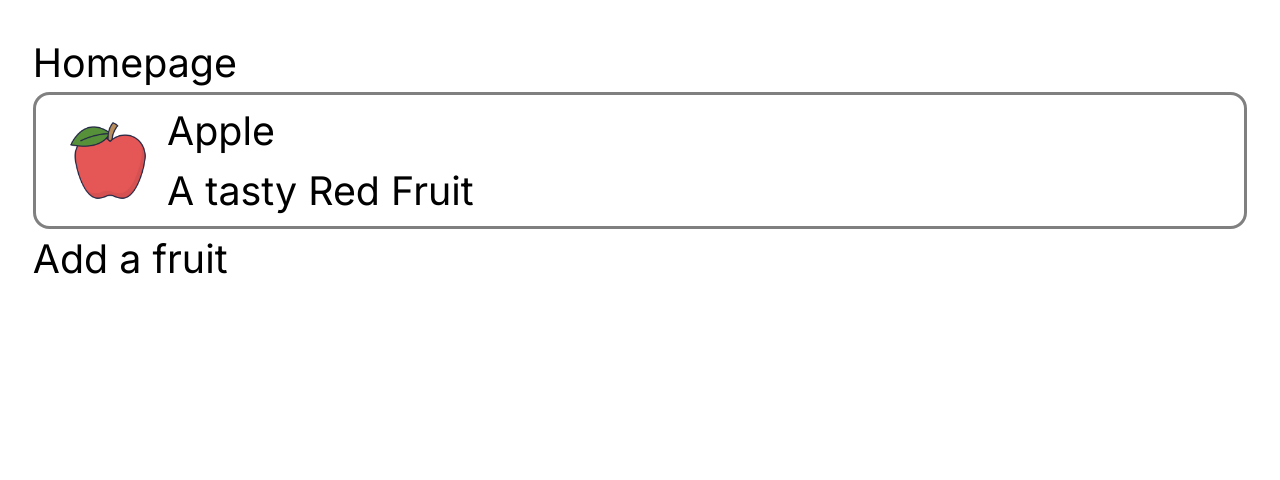
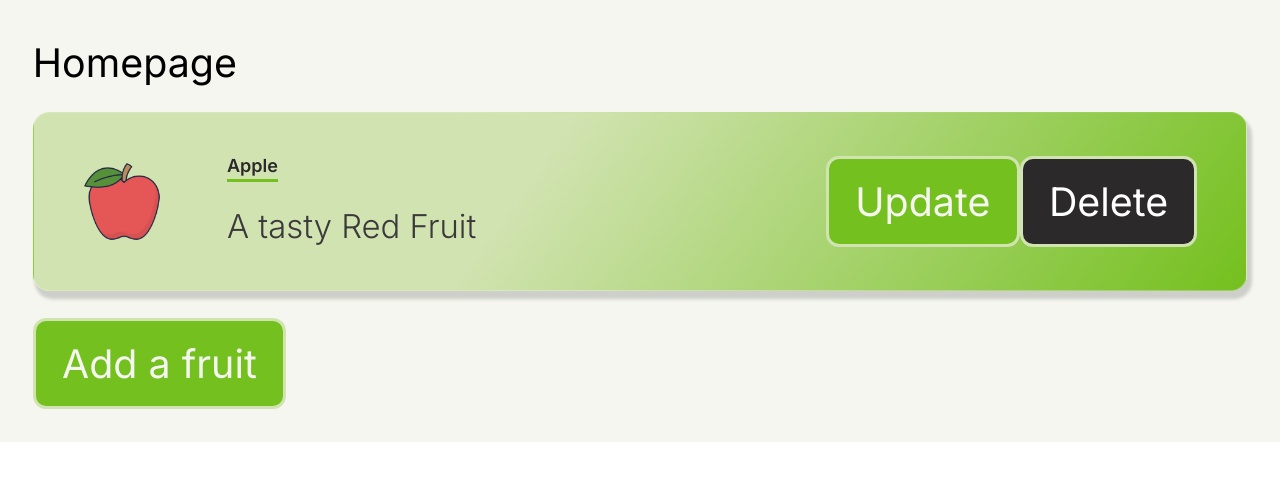
Before and after one commit to avangardewashere/fruit-basket, a Next.js app: page / in a window 1280 px wide. Shown: the top 480 px of the page. Built offline with nearby package versions, Linux system fonts and the light colour scheme.

Commit message:
add/card-ui-dsign

```diff
--- a/components/homepage/index.module.scss
+++ b/components/homepage/index.module.scss
@@ -2,21 +2,60 @@
   width: 390rem;
   padding: 10rem;
   font-size: 12rem;
+  background:#F4F6EF ;
   .card {
+	margin-block:6rem 8rem;;
     display: flex;
-    gap: 6rem;
-    padding: 2rem 10rem;
-    border: solid 1rem gray;
+    gap: 20rem;
+    padding: 12rem 14rem;
+    border: solid .5rem #F4F6EF30;
+	box-shadow:1rem 2rem 1rem .5rem #2B292A30;
     border-radius: 5rem;
     align-items: center;
-
+	background: linear-gradient(306deg, #74C01E  0%, rgba(210,227,178,1) 60%);
+	justify-content: space-around;
     img {
       width: 24rem;
       height: 24rem;
     }
+	.info{
+		width: 60%;
+		display: flex;
+		align-items: center;
+		gap:20rem;
+	}
     .details {
       display: flex;
       flex-direction: column;
+	  color:#2B292A;
+	  gap:6rem;
+	  h1{
+		font-size:large;
+		font-weight: 600;
+		width: fit-content;
+		border-bottom:#74C01E 1rem solid;
+	  }
+	  span{
+		// line-height:8rem;
+		font-size:10rem;
+		color:#3b393a;
+		font-weight: 300;
+	  }
     }
+
+	.actions{
+		button:last-child{
+			background:#2B292A;
+			color:#fff;
+		}
+	}
+  }
+  button{
+	padding:4rem 8rem;;
+	border-radius:4rem;
+	color:#F4F6EF;
+
+	border:#D2E3B2 1rem solid;
+	background:#74C01E;
   }
 }
--- a/components/homepage/index.tsx
+++ b/components/homepage/index.tsx
@@ -1,10 +1,9 @@
 import { memo } from "react";
 import clsx from "clsx";
 import style from "./index.module.scss";
-import appleImg from "@/assets/img/apple.png"
+import appleImg from "@/assets/img/apple.png";
 import Image from "next/image";
 import Link from "next/link";
-
 
 const Homepage = memo(function Homepage() {
   return (
@@ -12,15 +11,27 @@ const Homepage = memo(function Homepage() {
       <div>Homepage</div>
 
       <div className={clsx(style.card)}>
-        <Image src={appleImg} alt="" />
+        <div className={clsx(style.info)}>
+          <Image src={appleImg} alt="" />
 
-        <div className={style.details}>
-          <h1>Apple</h1>
-          <span>A tasty Red Fruit</span>
+          <div className={style.details}>
+            <h1>Apple</h1>
+            <span>A tasty Red Fruit</span>
+          </div>
+        </div>
+        <div className={clsx(style.actions)}>
+          <button>
+            <Link href={"/addFruit"}>Update</Link>
+          </button>
+          <button>
+            <Link href={"/addFruit"}>Delete</Link>
+          </button>
         </div>
       </div>
 
-      <Link href={"/addFruit"}>Add a fruit</Link>
+      <button>
+        <Link href={"/addFruit"}>Add a fruit</Link>
+      </button>
     </div>
   );
 });
```
